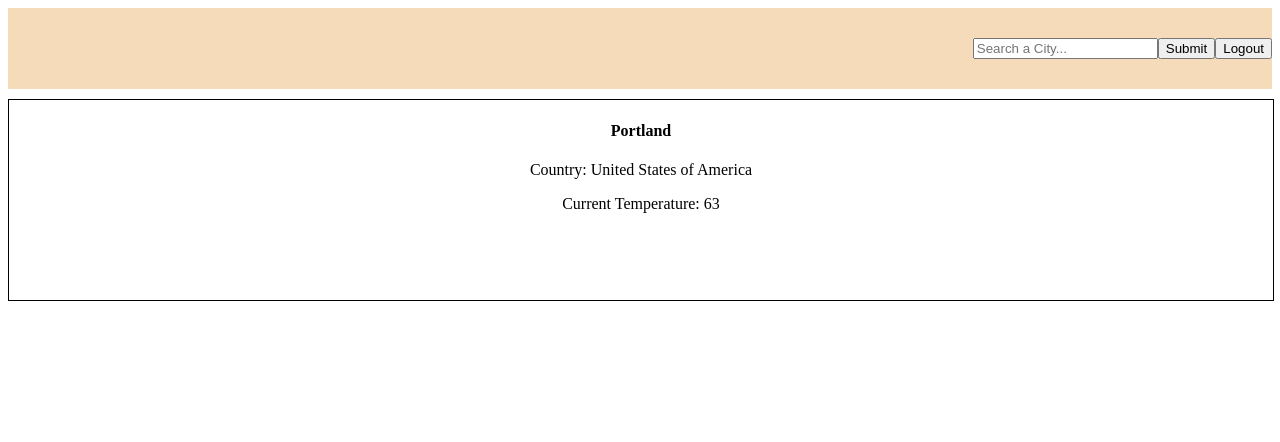
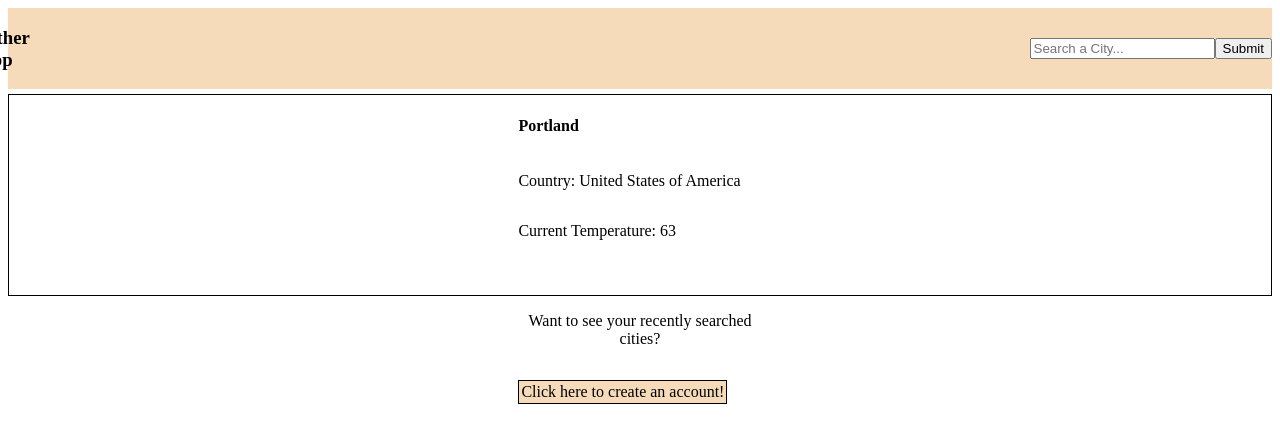
Before and after one commit to SebastianAndDavid/Weather-App, a React (Vite) app: page / in a window 1280 px wide. Shown: the top 442 px of the page. Built offline with nearby package versions, Linux system fonts and the light colour scheme.

Commit message:
ft. styling components

```diff
--- a/src/Components/NotProtected/Auth.jsx
+++ b/src/Components/NotProtected/Auth.jsx
@@ -26,9 +26,9 @@ export default function Auth() {
   }
 
   return (
-    <div>
+    <div className="auth-home">
       Sign Up
-      <form onSubmit={(e) => handleSignUp(e)}>
+      <form className="auth-form" onSubmit={(e) => handleSignUp(e)}>
         <label>
           Email
           <input
@@ -51,7 +51,7 @@ export default function Auth() {
       </form>
       <br></br>
       Sign In
-      <form onSubmit={(e) => handleSignIn(e)}>
+      <form className="auth-form" onSubmit={(e) => handleSignIn(e)}>
         <label>
           Email
           <input
--- a/src/Components/NotProtected/DailyForecast.jsx
+++ b/src/Components/NotProtected/DailyForecast.jsx
@@ -7,6 +7,7 @@ export default function DailyForecast({ cityWeather }) {
   const feelsLike = cityWeather.current.feelslike_f;
 
   return (
+    <div className="daily-forecast-container">
       <div className="daily-forecast">
         <h4>{cityName}</h4>
         <p>Country: {cityCountry}</p>
@@ -15,5 +16,6 @@ export default function DailyForecast({ cityWeather }) {
           <p>Feels like: {feelsLike}</p>
         )}
       </div>
+    </div>
   );
 }
--- a/src/Components/NotProtected/Home.jsx
+++ b/src/Components/NotProtected/Home.jsx
@@ -3,10 +3,12 @@ import { useState } from "react";
 import { fetchWeather } from "../../Utils/weather-utils";
 import DailyForecast from "./DailyForecast";
 import { portland } from "../../Utils/portland";
+import Auth from "./Auth";
 
 export default function Home() {
   const [searchCity, setSearchCity] = useState("Portland");
   const [cityWeather, setCityWeather] = useState(portland);
+  const [isClicked, setIsClicked] = useState(false);
 
   async function handleFetchWeather() {
     const data = await fetchWeather(searchCity);
@@ -16,6 +18,10 @@ export default function Home() {
       setCityWeather(data);
       return data;
     }
+  }
+
+  function handleClick() {
+    setIsClicked(true);
   }
 
   return (
@@ -28,9 +34,18 @@ export default function Home() {
             placeholder="Search a City..."
           />
           <button onClick={handleFetchWeather}>Submit</button>
-          <button>Logout</button>
+          {/* <button onClick={() => handleClick()}>Login</button> */}
         </header>
         <DailyForecast cityWeather={cityWeather} />
+        <div className="login-container">
+          <div className="login-field">
+            <p>Want to see your recently searched cities?</p>
+            <p className="login" onClick={() => handleClick()}>
+              Click here to create an account!
+            </p>
+          </div>
+        </div>
+        {isClicked && <Auth />}
       </div>
     </>
   );
--- a/src/Components/NotProtected/NotProtected.css
+++ b/src/Components/NotProtected/NotProtected.css
@@ -15,11 +15,44 @@
   margin-right: 1000px;
 }
 
+/* login container */
+
+.login-container {
+  display: flex;
+  justify-content: center;
+}
+
+.login-field {
+  display: flex;
+  flex-direction: column;
+  align-items: flex-start;
+  width: 19vw;
+}
+
+.login {
+  border: 1px solid black;
+  background-color: rgb(245, 219, 186);
+  padding: 2px;
+}
+
+.login:hover {
+  cursor: pointer;
+  background-color: antiquewhite;
+}
+
 /* DailyForecast.jsx */
 
+.daily-forecast-container {
+  display: flex;
+  justify-content: center;
+  border: 1px solid black;
+  margin-top: 5px;
+  height: 200px;
+}
+
 .daily-forecast {
-  width: 100%;
-  height: 200px;
-  margin-top: 10px;
-  border: 1px solid black;
+  display: flex;
+  flex-direction: column;
+  align-items: flex-start;
+  width: 19vw;
 }
```
Lines whose indentation alone changed are shown as unchanged.
